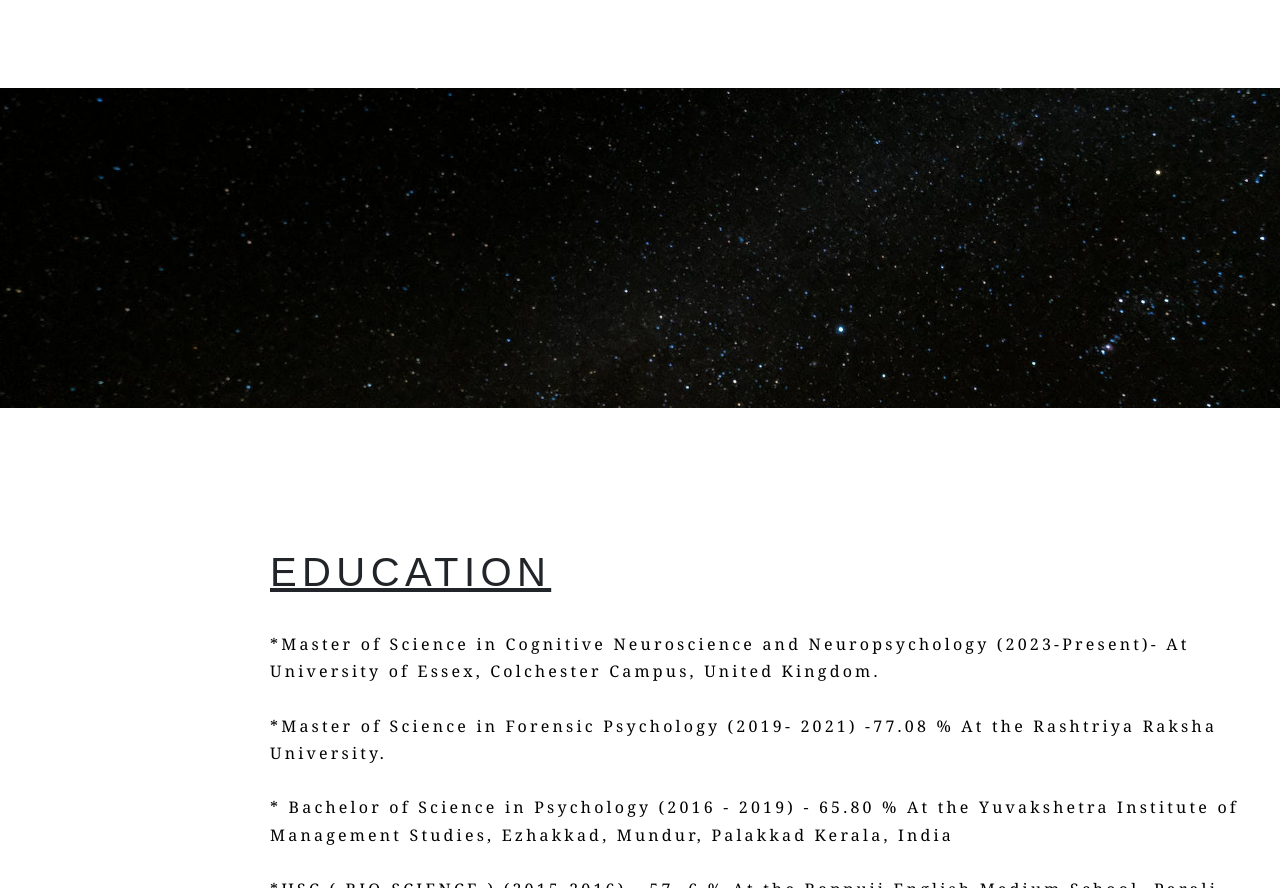
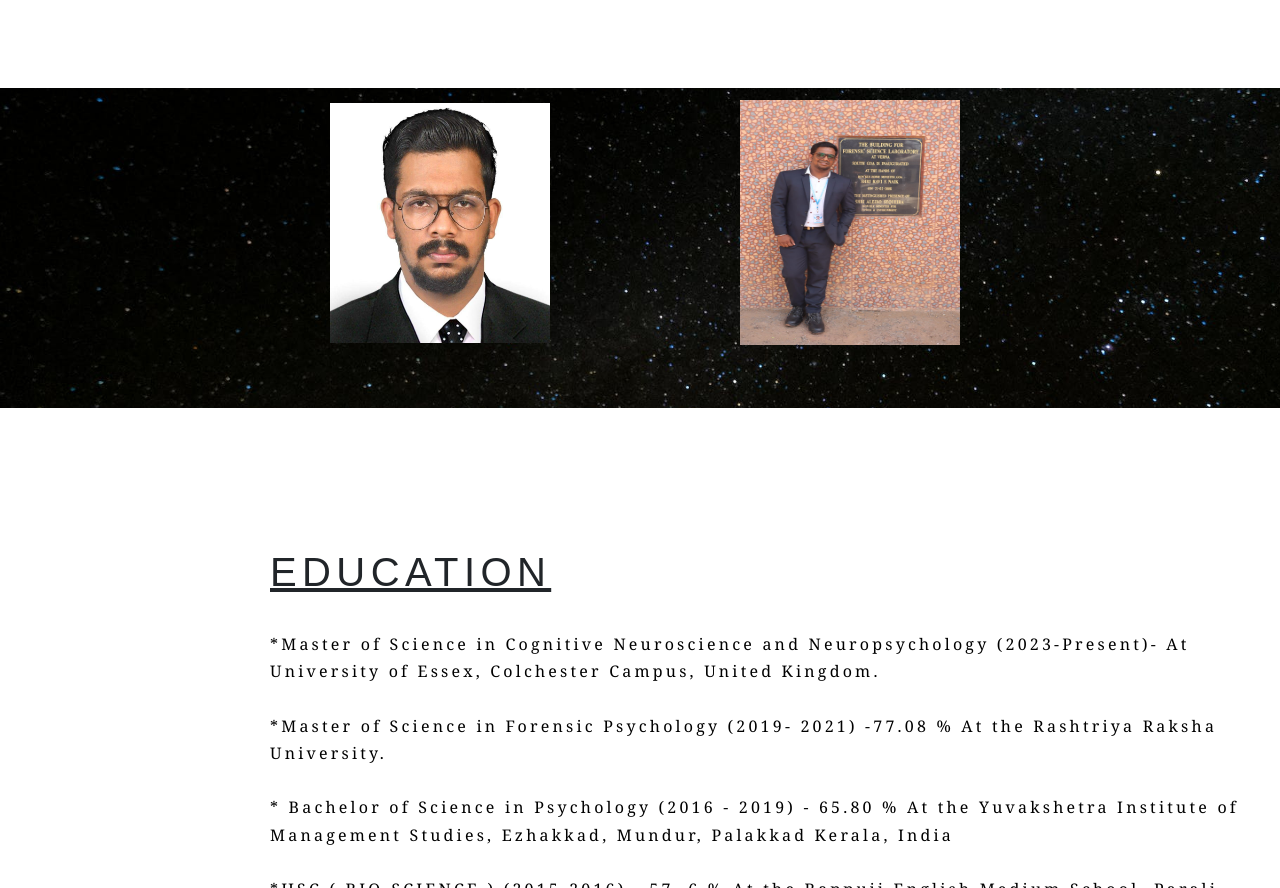
Before and after one commit to Anandbabu159/web-page-nitin, a plain HTML site: page web page project 1/index.html in a window 1280 px wide. Shown: the part 2079-2967 px from the top of the page. Drawn offline with Linux system fonts and the light colour scheme.

Commit message:
html code added

```diff
--- a/web page project 1/index.html
+++ b/web page project 1/index.html
@@ -95,6 +95,16 @@
         </section>
         <section class="fourth">
             <div class="fourth1">
+                <div class="fourth-img">
+
+                        <img class="img" src="image/image 5.jpg">
+                        <img class="img-two" src="image/image 6.jpg">
+
+
+
+
+
+                </div>
 
 
             </div>
```
